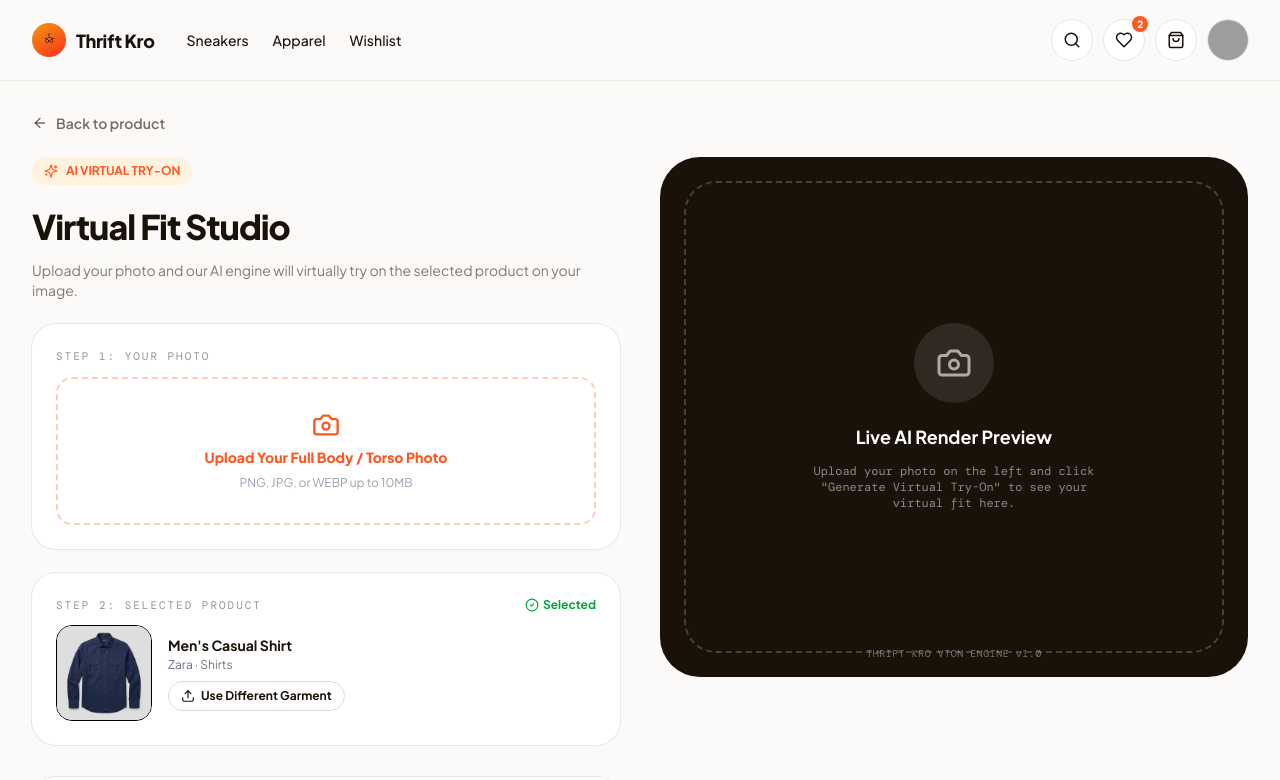
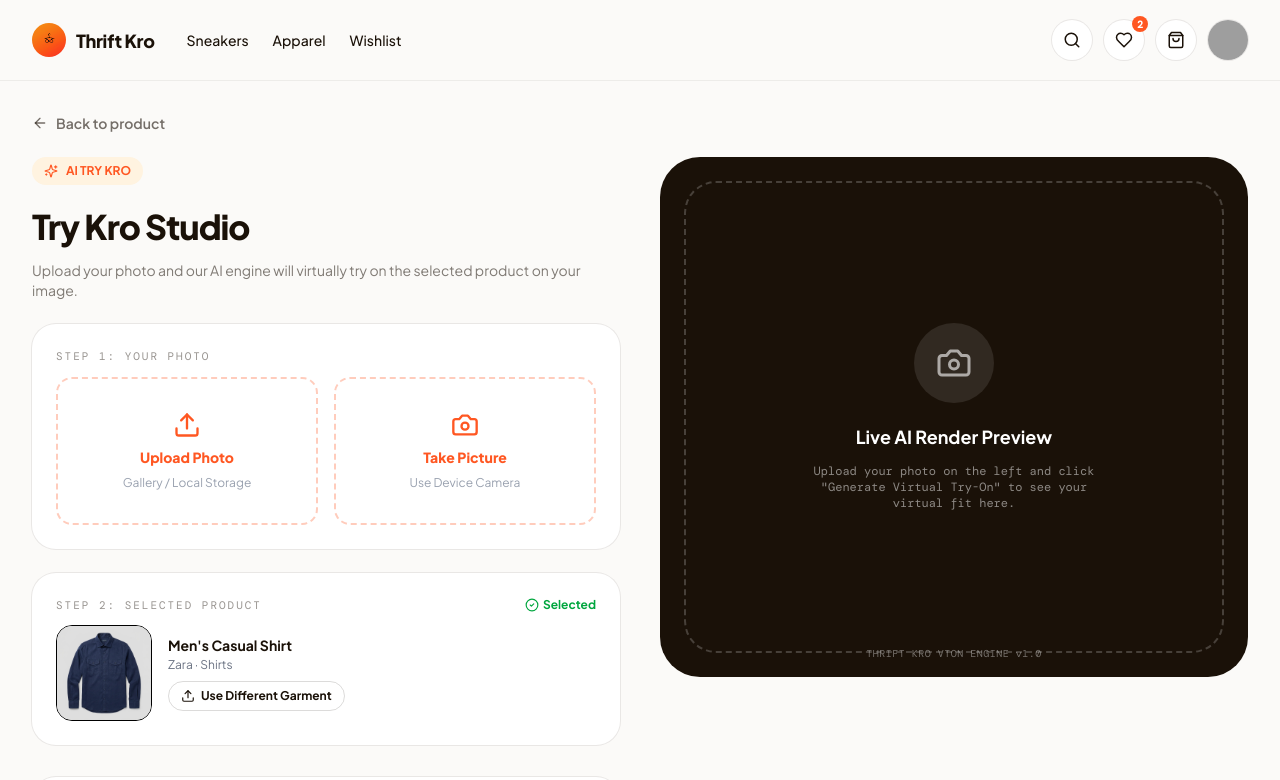
Before and after one commit to huzaifatariq1039/ThriftKro-Website, a React (Vite) app: page /buyer/vto in a window 1280 px wide. Shown: the top 780 px of the page. Built offline with nearby package versions, Linux system fonts and the light colour scheme; no server answers; grey boxes are pictures that could not be loaded.

Commit message:
feat(vto): add camera and gallery options, rename to Try Kro

```diff
--- a/src/components/ui/RoleSwitchModal.tsx
+++ b/src/components/ui/RoleSwitchModal.tsx
@@ -16,7 +16,7 @@ export function RoleSwitchModal({ s }: { s: Store }) {
           <div className="w-12 h-12 rounded-2xl flex items-center justify-center" style={{ background: ORANGE }}><ShoppingBag size={22} color="white" /></div>
           <div className="flex-1 text-left">
             <p className="font-extrabold text-sm" style={{ fontFamily: FONT, color: ORANGE }}>Continue as Buyer {s.role === "buyer" && "(current)"}</p>
-            <p className="text-xs" style={{ fontFamily: FONT, color: "rgba(26,17,8,0.5)" }}>Browse, try-on & shop</p>
+            <p className="text-xs" style={{ fontFamily: FONT, color: "rgba(26,17,8,0.5)" }}>Browse, try kro & shop</p>
           </div>
           <ArrowRight size={18} style={{ color: ORANGE }} />
         </button>
--- a/src/features/buyer/components/BuyerNav.tsx
+++ b/src/features/buyer/components/BuyerNav.tsx
@@ -29,7 +29,7 @@ export function ProductCard({ p, s, hideLike = false }: { p: Product; s: Store;
             <span className="font-extrabold" style={{ color: ORANGE }}>{pk(p.price)}</span>
             <span className="text-xs line-through" style={{ color: "rgba(26,17,8,0.35)" }}>{pk(p.originalPrice)}</span>
           </div>
-          {vtoEnabled && <div className="text-[10px] px-2 py-1 rounded-full font-bold uppercase tracking-wider" style={{ background: "rgba(26,17,8,0.05)", color: INK }}>Try On</div>}
+          {vtoEnabled && <div className="text-[10px] px-2 py-1 rounded-full font-bold uppercase tracking-wider" style={{ background: "rgba(26,17,8,0.05)", color: INK }}>Try Kro</div>}
         </div>
       </div>
     </div>
--- a/src/features/buyer/pages/BuyerProduct.tsx
+++ b/src/features/buyer/pages/BuyerProduct.tsx
@@ -94,7 +94,7 @@ export default function BuyerProduct({ s }: { s: Store }) {
               <Shield size={18} style={{ color: ORANGE }} />
             </div>
             <div className="flex gap-3 mt-6">
-              <button onClick={() => { s.setActiveVtoItem(0); s.setRoute("buyer-vto"); }} className="py-4 px-5 rounded-xl font-extrabold flex items-center gap-2" style={{ background: YELLOW, color: INK }}><Camera size={18} /> Virtual Try-On</button>
+              <button onClick={() => { s.setActiveVtoItem(0); s.setRoute("buyer-vto"); }} className="py-4 px-5 rounded-xl font-extrabold flex items-center gap-2" style={{ background: YELLOW, color: INK }}><Camera size={18} /> Try Kro</button>
               <button onClick={() => s.addToCart(p)} className="flex-1 py-4 rounded-xl font-extrabold bg-white hover:bg-gray-50" style={{ boxShadow: "0 0 0 1.5px rgba(26,17,8,0.15)", color: INK }}>Add to Cart</button>
               <button onClick={() => { s.addToCart(p); s.setRoute("buyer-cart"); }} className="flex-1 py-4 rounded-xl font-extrabold text-white hover:opacity-90" style={{ background: ORANGE }}>Buy Now</button>
             </div>
--- a/src/features/buyer/pages/BuyerVto.tsx
+++ b/src/features/buyer/pages/BuyerVto.tsx
@@ -11,6 +11,7 @@ export default function BuyerVto({ s }: { s: Store }) {
   const p = s.selectedProduct;
   const personInputRef = useRef<HTMLInputElement | null>(null);
   const garmentInputRef = useRef<HTMLInputElement | null>(null);
+  const cameraInputRef = useRef<HTMLInputElement | null>(null);
 
   const [personFile, setPersonFile] = useState<File | null>(null);
   const [personPreview, setPersonPreview] = useState<string | null>(null);
@@ -92,9 +93,9 @@ export default function BuyerVto({ s }: { s: Store }) {
     } catch (err: any) {
       console.error("VTON Generation failed:", err);
       if (err.message?.includes("401") || err.message?.toLowerCase().includes("credentials")) {
-        setError("You must be logged in to use Virtual Try-On. Please sign in to continue.");
+        setError("You must be logged in to use Try Kro. Please sign in to continue.");
       } else {
-        setError(err.message || "VTON AI generation failed. Please try again.");
+        setError(err.message || "Try Kro AI generation failed. Please try again.");
       }
     } finally {
       setLoading(false);
@@ -118,11 +119,11 @@ export default function BuyerVto({ s }: { s: Store }) {
           <div>
             <div className="inline-flex items-center gap-2 px-3 py-1.5 rounded-full mb-4" style={{ background: "#FFF3E0" }}>
               <Sparkles size={14} style={{ color: ORANGE }} />
-              <span className="text-xs font-bold" style={{ color: ORANGE }}>AI VIRTUAL TRY-ON</span>
+              <span className="text-xs font-bold" style={{ color: ORANGE }}>AI TRY KRO</span>
             </div>
 
             <h1 className="font-extrabold" style={{ fontSize: 34, letterSpacing: "-0.03em", color: INK }}>
-              Virtual Fit Studio
+              Try Kro Studio
             </h1>
             <p className="text-sm mt-2 mb-6" style={{ color: "rgba(26,17,8,0.55)" }}>
               Upload your photo and our AI engine will virtually try on the selected product on your image.
@@ -160,31 +161,59 @@ export default function BuyerVto({ s }: { s: Store }) {
                 onChange={handlePersonChange}
                 className="hidden"
               />
+              <input
+                ref={cameraInputRef}
+                type="file"
+                accept="image/*"
+                capture="environment"
+                onChange={handlePersonChange}
+                className="hidden"
+              />
 
               {personPreview ? (
                 <div className="flex items-center gap-4">
                   <img src={personPreview} alt="Your Photo" className="w-24 h-24 rounded-2xl object-cover border" />
                   <div>
                     <p className="font-bold text-sm" style={{ color: INK }}>{personFile?.name || "Person Photo"}</p>
+                    <div className="flex gap-2 mt-2">
                       <button
                         onClick={() => personInputRef.current?.click()}
-                      className="mt-2 text-xs font-bold flex items-center gap-1.5 px-3 py-1.5 rounded-lg border hover:bg-gray-50"
+                        className="text-xs font-bold flex items-center gap-1.5 px-3 py-1.5 rounded-lg border hover:bg-gray-50"
                         style={{ color: ORANGE, borderColor: "rgba(255,87,34,0.3)" }}
                       >
-                      <Upload size={14} /> Change Photo
+                        <Upload size={14} /> Gallery
+                      </button>
+                      <button
+                        onClick={() => cameraInputRef.current?.click()}
+                        className="text-xs font-bold flex items-center gap-1.5 px-3 py-1.5 rounded-lg border hover:bg-gray-50"
+                        style={{ color: ORANGE, borderColor: "rgba(255,87,34,0.3)" }}
+                      >
+                        <Camera size={14} /> Camera
                       </button>
                     </div>
                   </div>
+                </div>
               ) : (
+                <div className="flex gap-4">
                   <button
                     onClick={() => personInputRef.current?.click()}
-                  className="w-full py-8 border-2 border-dashed rounded-2xl flex flex-col items-center justify-center gap-2 transition-all hover:bg-orange-50/50"
+                    className="flex-1 py-8 border-2 border-dashed rounded-2xl flex flex-col items-center justify-center gap-2 transition-all hover:bg-orange-50/50"
+                    style={{ borderColor: "rgba(255,87,34,0.3)", color: ORANGE }}
+                  >
+                    <Upload size={28} />
+                    <span className="font-extrabold text-sm">Upload Photo</span>
+                    <span className="text-xs text-gray-400 text-center">Gallery / Local Storage</span>
+                  </button>
+                  <button
+                    onClick={() => cameraInputRef.current?.click()}
+                    className="flex-1 py-8 border-2 border-dashed rounded-2xl flex flex-col items-center justify-center gap-2 transition-all hover:bg-orange-50/50"
                     style={{ borderColor: "rgba(255,87,34,0.3)", color: ORANGE }}
                   >
                     <Camera size={28} />
-                  <span className="font-extrabold text-sm">Upload Your Full Body / Torso Photo</span>
-                  <span className="text-xs text-gray-400">PNG, JPG, or WEBP up to 10MB</span>
+                    <span className="font-extrabold text-sm">Take Picture</span>
+                    <span className="text-xs text-gray-400 text-center">Use Device Camera</span>
                   </button>
+                </div>
               )}
             </div>
 
@@ -252,11 +281,11 @@ export default function BuyerVto({ s }: { s: Store }) {
             >
               {loading ? (
                 <>
-                  <Loader2 size={20} className="animate-spin" /> Processing AI Try-On...
+                  <Loader2 size={20} className="animate-spin" /> Processing AI Try Kro...
                 </>
               ) : (
                 <>
-                  <Sparkles size={20} /> Generate Virtual Try-On
+                  <Sparkles size={20} /> Generate Try Kro
                 </>
               )}
             </button>
--- a/src/features/landing/pages/LandingPage.tsx
+++ b/src/features/landing/pages/LandingPage.tsx
@@ -33,7 +33,7 @@ export default function LandingPage({ s, onAdminClick }: { s: Store; onAdminClic
       <header className="max-w-7xl mx-auto px-8 h-20 flex items-center justify-between">
         <Logo />
         <nav className="hidden md:flex items-center gap-8">
-          {["Discover", "Try-On", "Sell", "About"].map(x => <span key={x} className="text-sm font-semibold cursor-pointer hover:opacity-60" style={{ color: INK }}>{x}</span>)}
+          {["Discover", "Try Kro", "Sell", "About"].map(x => <span key={x} className="text-sm font-semibold cursor-pointer hover:opacity-60" style={{ color: INK }}>{x}</span>)}
         </nav>
       </header>
 
@@ -68,7 +68,7 @@ export default function LandingPage({ s, onAdminClick }: { s: Store; onAdminClic
 
       <section className="py-16" style={{ background: INK }}>
         <div className="max-w-7xl mx-auto px-8 grid md:grid-cols-3 gap-8">
-          {[[<Recycle size={24} />, "Circular by design", "Every purchase keeps clothing out of landfills and in rotation."], [<Sparkles size={24} />, "AR Try-On", "See how sneakers & fits look on you before you buy — no guesswork."], [<ShieldCheck size={24} />, "Buyer Protection", "7-day protection on every order. Shop with total peace of mind."]].map(([ic, t, d], i) => (
+          {[[<Recycle size={24} />, "Circular by design", "Every purchase keeps clothing out of landfills and in rotation."], [<Sparkles size={24} />, "Try Kro AR", "See how sneakers & fits look on you before you buy — no guesswork."], [<ShieldCheck size={24} />, "Buyer Protection", "7-day protection on every order. Shop with total peace of mind."]].map(([ic, t, d], i) => (
             <div key={i}>
               <div className="w-12 h-12 rounded-2xl flex items-center justify-center mb-4" style={{ background: YELLOW }}><span style={{ color: INK }}>{ic as React.ReactNode}</span></div>
               <p className="font-extrabold text-white text-lg mb-2">{t as string}</p>
@@ -119,7 +119,7 @@ export default function LandingPage({ s, onAdminClick }: { s: Store; onAdminClic
             <div className="rounded-3xl p-8 bg-white border" style={{ borderColor: "rgba(26,17,8,0.08)" }}>
               <div className="w-12 h-12 rounded-2xl flex items-center justify-center mb-6" style={{ background: "#FFF3E0" }}><Star size={24} style={{ color: ORANGE }} /></div>
               <h3 className="font-extrabold text-2xl mb-2" style={{ color: INK }}>Loved by 50K+ Buyers</h3>
-              <p className="text-sm mb-4" style={{ color: "rgba(26,17,8,0.55)" }}>"The AR try-on feature is insane. I bought my Jordan 1s here and they fit perfectly!"</p>
+              <p className="text-sm mb-4" style={{ color: "rgba(26,17,8,0.55)" }}>"The Try Kro feature is insane. I bought my Jordan 1s here and they fit perfectly!"</p>
               <p className="text-xs font-bold" style={{ color: ORANGE, fontFamily: MONO }}>— ZAYN A. · LAHORE</p>
             </div>
           </div>
@@ -178,7 +178,7 @@ export default function LandingPage({ s, onAdminClick }: { s: Store; onAdminClic
           <div className="col-span-2">
             <Logo light />
             <p className="mt-4 text-xs max-w-xs" style={{ color: "rgba(255,255,255,0.6)" }}>
-              Pakistan's first circular fashion & AR try-on marketplace. Empowering buyers and sellers to shop pre-loved.
+              Pakistan's first circular fashion & Try Kro marketplace. Empowering buyers and sellers to shop pre-loved.
             </p>
             <div className="flex gap-3 mt-6">
               {[<Instagram size={18} />, <Twitter size={18} />, <Facebook size={18} />].map((ic, i) => (
```
Lines whose indentation alone changed are shown as unchanged.
